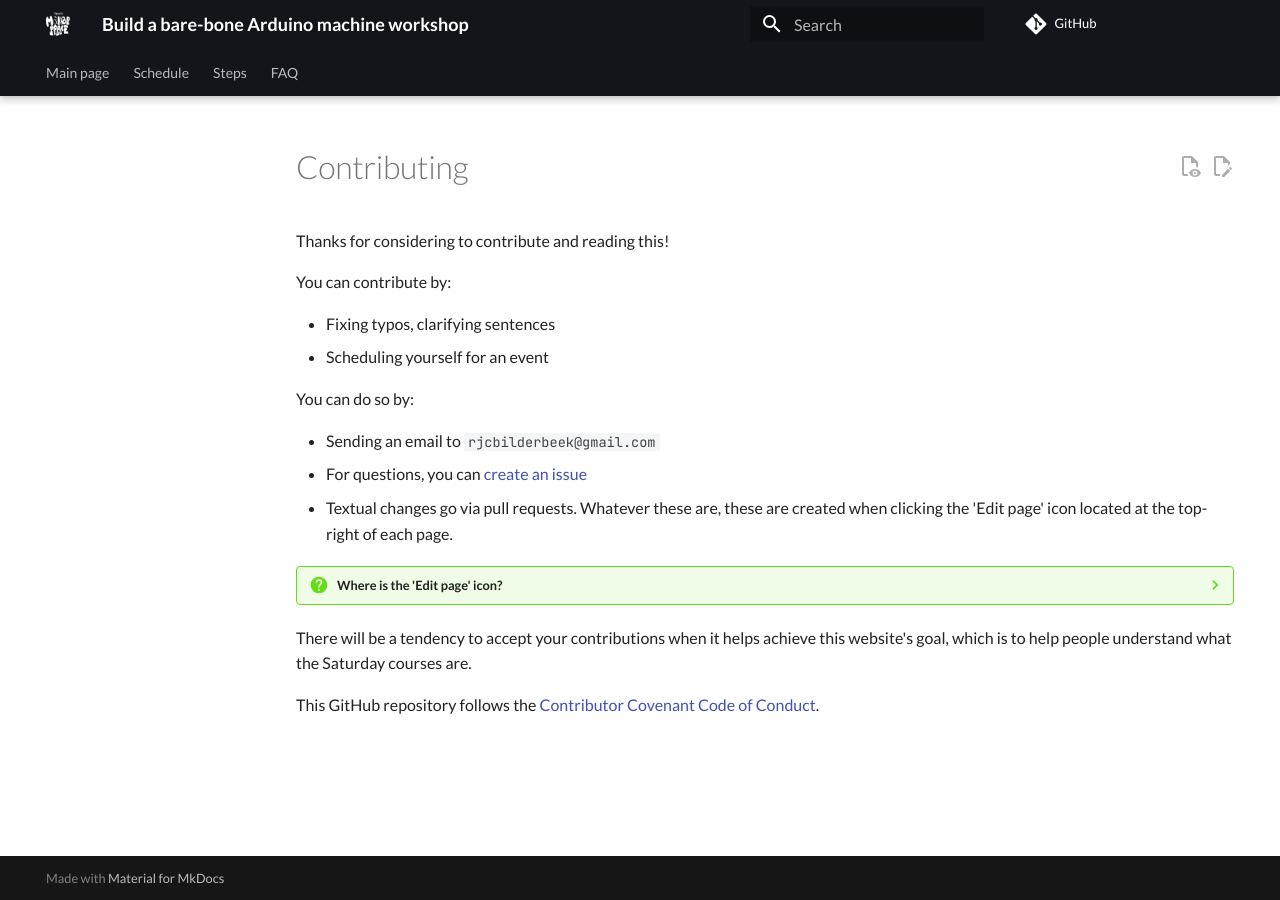
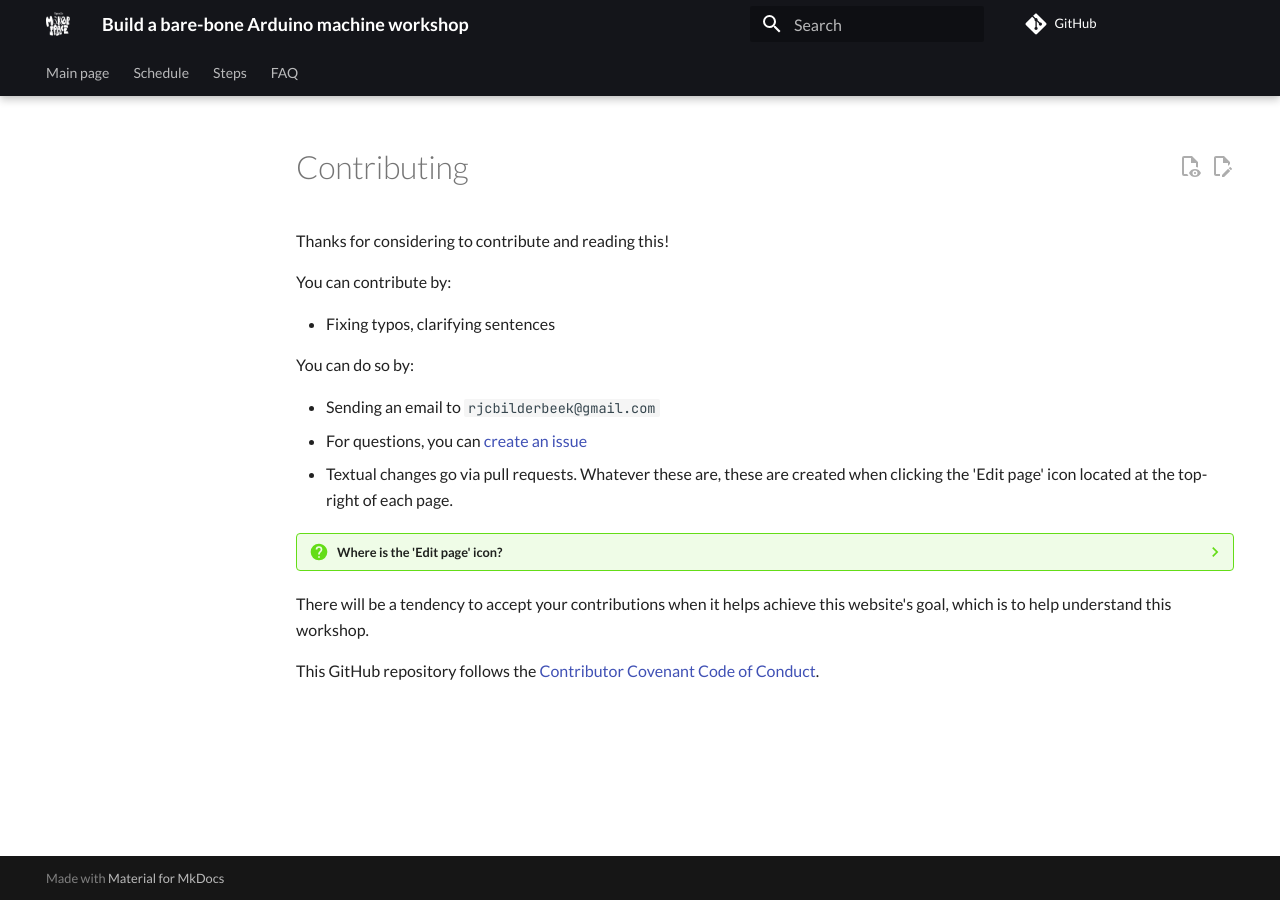
Before and after one commit to richelbilderbeek/build_bare_bone_arduino_machine_workshop, an MkDocs documentation site: the page built from docs/CONTRIBUTING.md, in a window 1280 px wide. Built offline with MkDocs 1.6.1 and Material for MkDocs 9.7.7, drawn with Linux system fonts in a browser that asks for light colours; comment, search, counter and statistics services are not loaded.

Commit message:
Better CONTRIBUTING

```diff
--- a/docs/CONTRIBUTING.md
+++ b/docs/CONTRIBUTING.md
@@ -5,12 +5,12 @@ Thanks for considering to contribute and reading this!
 You can contribute by:
 
 - Fixing typos, clarifying sentences
-- Scheduling yourself for an event
 
 You can do so by:
 
 - Sending an email to `rjcbilderbeek@gmail.com`
-- For questions, you can [create an issue](https://github.com/richelbilderbeek/pi_clock_workshop/issues)
+- For questions, you can
+  [create an issue](https://github.com/richelbilderbeek/build_bare_bone_arduino_machine_workshop/issues)
 - Textual changes go via pull requests.
   Whatever these are, these are created when clicking the 'Edit page' icon
   located at the top-right of each page.
@@ -24,6 +24,7 @@ You can do so by:
 
 There will be a tendency to accept your contributions
 when it helps achieve this website's goal,
-which is to help people understand what the Saturday courses are.
+which is to help understand this workshop.
 
-This GitHub repository follows the [Contributor Covenant Code of Conduct](CODE_OF_CONDUCT.md).
+This GitHub repository follows the
+[Contributor Covenant Code of Conduct](CODE_OF_CONDUCT.md).
```
